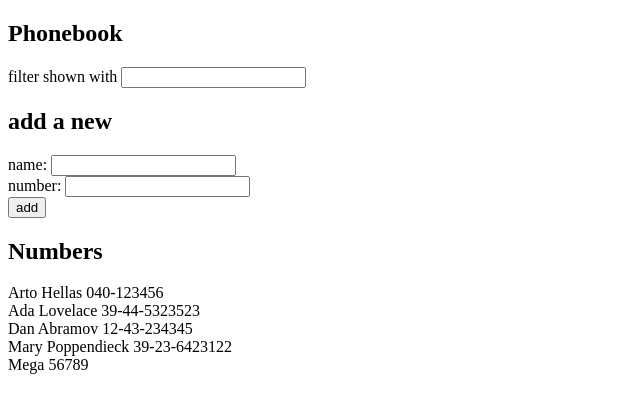
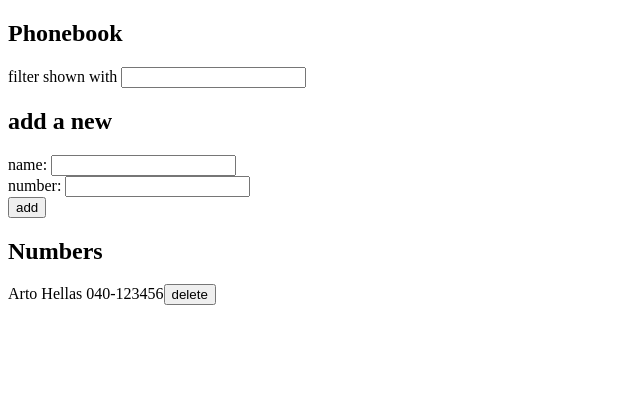
Before and after one commit to s-gas/full-stack-open, a React (Vite) app in the folder part2/phonebook/: page / in a window 1280 px wide. Shown: the top 412 px of the page, without its empty margins (0-640 px from the left). Built offline with nearby package versions, Linux system fonts and the light colour scheme; data requests are answered from the project's data file.

Commit message:
Implement delete method

```diff
--- a/part2/phonebook/db.json
+++ b/part2/phonebook/db.json
@@ -4,26 +4,6 @@
       "name": "Arto Hellas",
       "number": "040-123456",
       "id": "1"
-    },
-    {
-      "name": "Ada Lovelace",
-      "number": "39-44-5323523",
-      "id": "2"
-    },
-    {
-      "name": "Dan Abramov",
-      "number": "12-43-234345",
-      "id": "3"
-    },
-    {
-      "name": "Mary Poppendieck",
-      "number": "39-23-6423122",
-      "id": "4"
-    },
-    {
-      "name": "Mega",
-      "number": "56789",
-      "id": "DIIt-o4igeY"
     }
   ],
   "$schema": "./node_modules/json-server/schema.json"
--- a/part2/phonebook/src/App.jsx
+++ b/part2/phonebook/src/App.jsx
@@ -44,9 +44,14 @@ const App = () => {
         .create(newPerson)
         .then(data => {
           setPersons(persons.concat(data));
-          setNewName('');
-        })
+        });
     }
+  }
+
+  const handleDelete = (id) => {
+    api
+      .remove(id)
+      .then(setPersons(persons.filter(person => person.id != id)));
   }
 
   return (
@@ -56,7 +61,7 @@ const App = () => {
       <h2>add a new</h2>
       <PersonForm cbSubmit={handleSubmit} cbName={handleNameInput} cbNumber={handleNumberInput} />
       <h2>Numbers</h2>
-      <Persons persons={persons} filter={filter} />
+      <Persons persons={persons} filter={filter} callback={handleDelete} />
     </div>
   )
 }
--- a/part2/phonebook/src/components/Persons.jsx
+++ b/part2/phonebook/src/components/Persons.jsx
@@ -1,7 +1,11 @@
-const Persons = ({persons, filter}) => {
+const Persons = ({persons, filter, callback}) => {
   const filtered = persons.filter((person) => person.name.toLowerCase().includes(filter.toLowerCase()));
 
-  return filtered.map((person) => <div key={person.name}>{person.name} {person.number}</div>);
+  return filtered.map((person) => (
+    <div key={person.id}>{person.name} {person.number}
+      <button onClick={() => callback(person.id)}>delete</button>
+    </div>
+  ));
 }
 
 export default Persons
--- a/part2/phonebook/src/services/persons.js
+++ b/part2/phonebook/src/services/persons.js
@@ -12,4 +12,9 @@ const create = (obj) => {
   return req.then(res => res.data);
 }
 
-export default { getAll, create }
+const remove = (id) => {
+  const req = axios.delete(`${url}/${id}`);
+  return req.then(res => res.data);
+}
+
+export default { getAll, create, remove }
```
